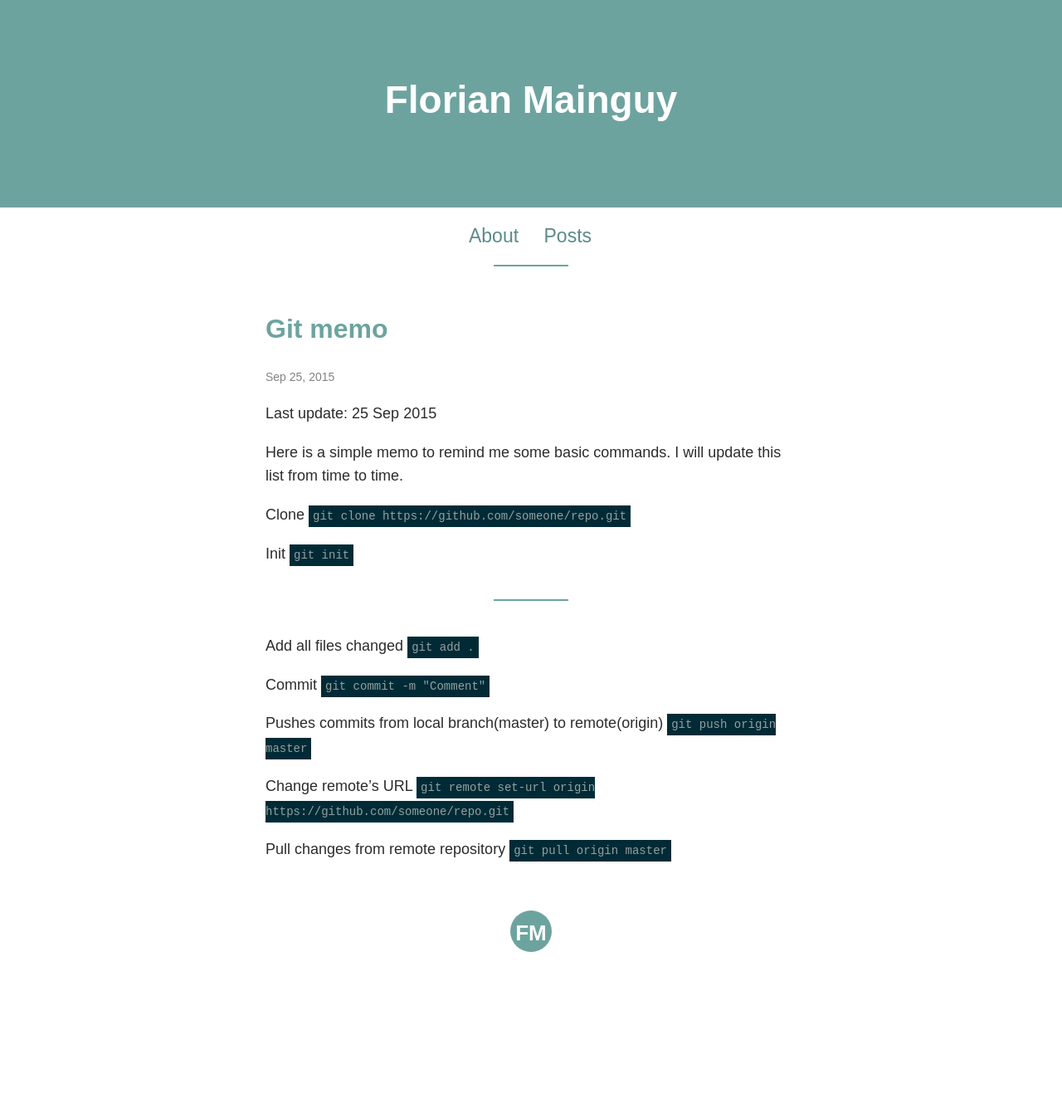
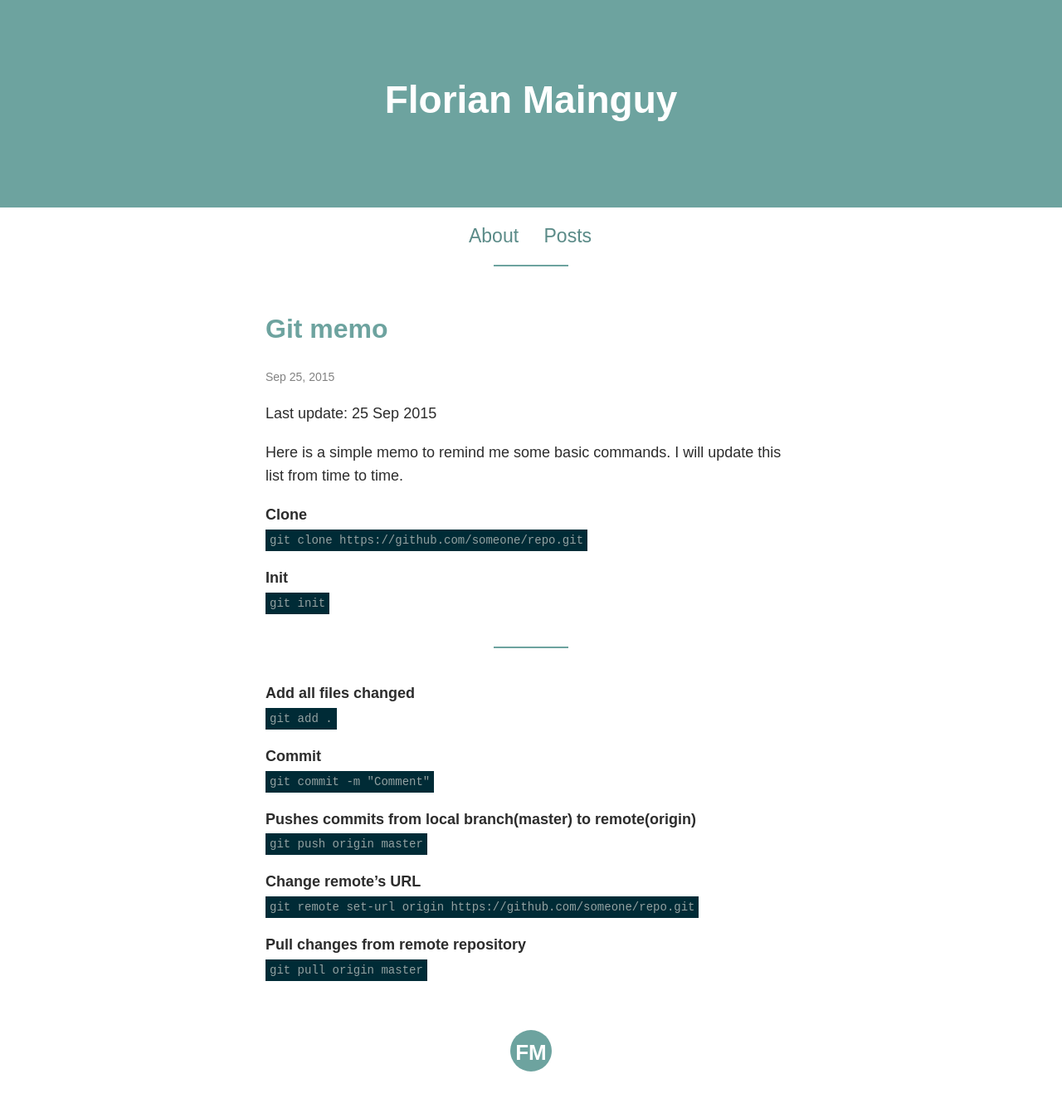
Before and after one commit to florianmainguy/florianmainguy.github.io, a Jekyll site: the page built from _posts/2015-09-25-git-memo.markdown, in a window 1280 px wide. Shown: the whole page at 83% size. Built offline with Jekyll 4.4.1, drawn with Linux system fonts in a browser that asks for light colours; before the commit the page ends 1197 px from its top, so only the background shows below that.

Commit message:
New post - git memo

```diff
--- a/_posts/2015-09-25-git-memo.markdown
+++ b/_posts/2015-09-25-git-memo.markdown
@@ -5,28 +5,29 @@ date:   2015-09-25 20:30:00
 categories: jekyll update
 ---
 Last update: 25 Sep 2015
+<br>
 
 Here is a simple memo to remind me some basic commands. I will update this list from time to time.
 
-Clone
+**Clone**<br>
 <code class="highlight">git clone https://github.com/someone/repo.git</code>
 
-Init
+**Init**<br>
 <code class="highlight">git init</code>
 
 <hr>
 
-Add all files changed
+**Add all files changed**<br>
 <code class="highlight">git add .</code>
 
-Commit
+**Commit**<br>
 <code class="highlight">git commit -m "Comment"</code>
 
-Pushes commits from local branch(master) to remote(origin)
+**Pushes commits from local branch(master) to remote(origin)**<br>
 <code class="highlight">git push origin master</code>
 
-Change remote's URL
+**Change remote's URL**<br>
 <code class="highlight">git remote set-url origin https://github.com/someone/repo.git</code>
 
-Pull changes from remote repository
+**Pull changes from remote repository**<br>
 <code class="highlight">git pull origin master</code>
```
